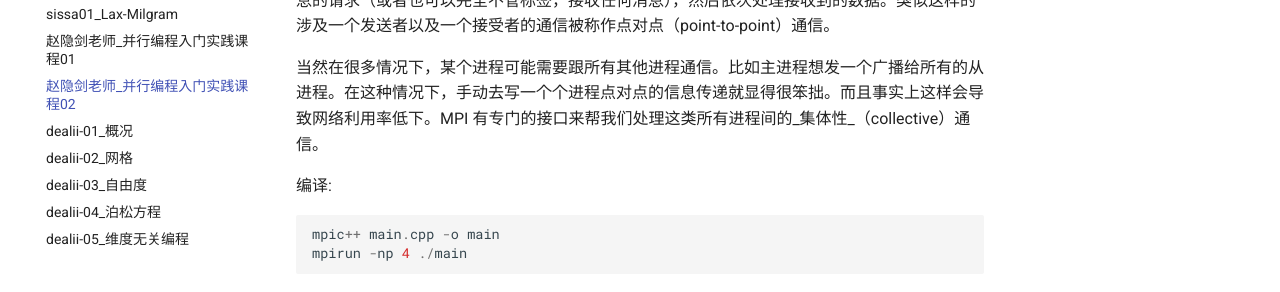
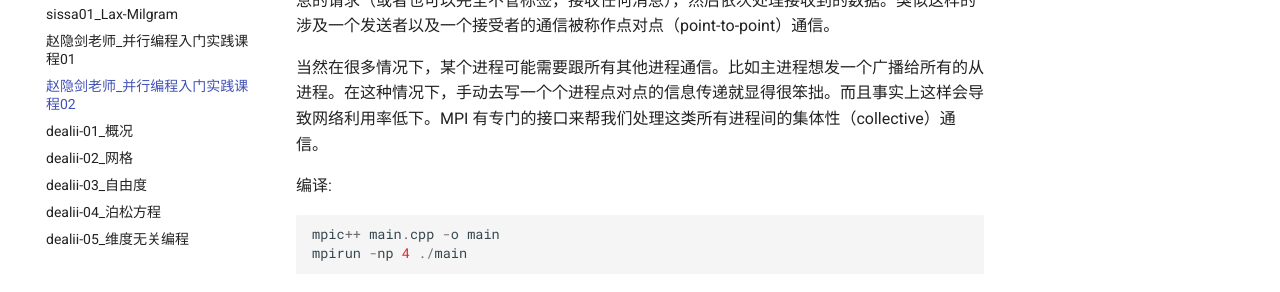
Before and after one commit to ymma98/technotes, an MkDocs documentation site: the page built from docs/FEM/赵隐剑老师_并行编程入门实践课程02.md, in a window 1280 px wide and 900 px high, scrolled down 547 px. Shown: the part 202-494 px from the top of the window. Built offline with MkDocs 1.6.1 and Material for MkDocs 9.7.7, drawn with Linux system fonts in a browser that asks for light colours; part of the change alters nothing that is shown.

```diff
--- a/docs/FEM/赵隐剑老师_并行编程入门实践课程02.md
+++ b/docs/FEM/赵隐剑老师_并行编程入门实践课程02.md
@@ -20,7 +20,7 @@ MPI（Message Passing Interface），主要是处理进程之间消息通信。
 
 通信的基础建立在不同进程间发送和接收操作。一个进程可以通过指定另一个进程的秩以及一个独一无二的消息标签（tag）来发送消息给另一个进程。接受者可以发送一个接收特定标签标记的消息的请求（或者也可以完全不管标签，接收任何消息），然后依次处理接收到的数据。类似这样的涉及一个发送者以及一个接受者的通信被称作点对点（point-to-point）通信。
 
-当然在很多情况下，某个进程可能需要跟所有其他进程通信。比如主进程想发一个广播给所有的从进程。在这种情况下，手动去写一个个进程点对点的信息传递就显得很笨拙。而且事实上这样会导致网络利用率低下。MPI 有专门的接口来帮我们处理这类所有进程间的_集体性_（collective）通信。
+当然在很多情况下，某个进程可能需要跟所有其他进程通信。比如主进程想发一个广播给所有的从进程。在这种情况下，手动去写一个个进程点对点的信息传递就显得很笨拙。而且事实上这样会导致网络利用率低下。MPI 有专门的接口来帮我们处理这类所有进程间的集体性（collective）通信。
 
 编译:
 
@@ -72,7 +72,7 @@ int main(int argc, char* argv[]) {
 
 
 <!--stackedit_data:
-eyJoaXN0b3J5IjpbLTIwNzMzMDU2MSwtMzE0NDAzNjIyLC02ND
-g3NzM5MDIsLTcwMjg4Mzg4OSwtMjg2MDg2Njc0LC0xNTU5NzA5
-MTQ4LDc2MjQ0ODI5MCwxNzc1MjA4NzEyXX0=
+eyJoaXN0b3J5IjpbLTE3ODExNzUsLTIwNzMzMDU2MSwtMzE0ND
+AzNjIyLC02NDg3NzM5MDIsLTcwMjg4Mzg4OSwtMjg2MDg2Njc0
+LC0xNTU5NzA5MTQ4LDc2MjQ0ODI5MCwxNzc1MjA4NzEyXX0=
 -->
```
